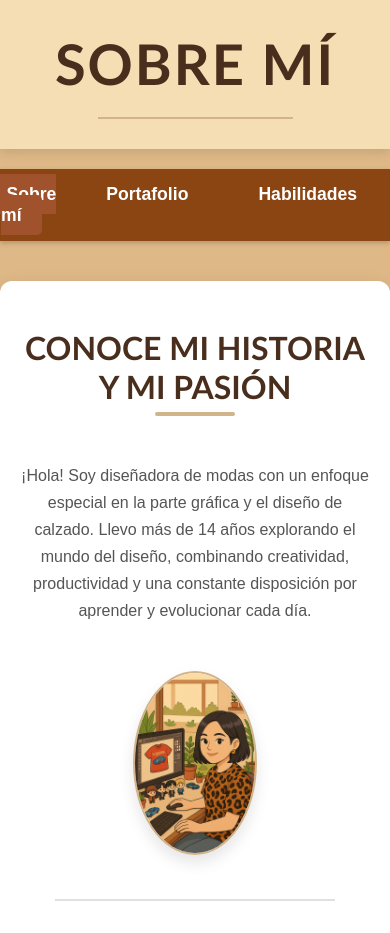
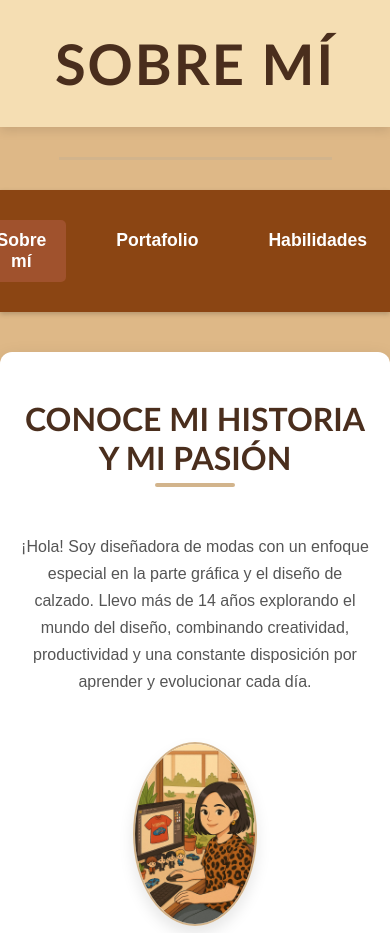
Before and after one commit to NicoRivera2003/Portafolio-Luisa-Soto, a plain HTML site: page Sobremi.html in a window 390 px wide. Shown: the top 933 px of the page. Drawn offline with Linux system fonts and the light colour scheme.

Commit message:
2 ensayo diseño responsive en movil

```diff
--- a/Sobremi.css
+++ b/Sobremi.css
@@ -24,12 +24,6 @@ body {
     letter-spacing: 2px;
 }
 
-.header-divider {
-    border: none;
-    border-top: 2px solid #D2B48C;
-    margin: 20px auto 0 auto;
-    width: 50%;
-}
 
 hr {
     border: none;
@@ -231,6 +225,44 @@ footer {
     }
 }
 
+/*implementado*/
+@media (max-width: 768px) {
+    .main-nav {
+        background-color: #8B4513; /* marrón */
+        padding: 20px 0;
+        text-align: center;
+    }
+
+    .main-nav ul {
+        list-style: none;
+        padding: 0;
+        margin: 0;
+    }
+
+    .main-nav li {
+        margin: 10px 0; /* espacio entre enlaces */
+    }
+
+    .main-nav a {
+        text-decoration: none;
+        color: white;
+        font-weight: bold;
+        font-size: 1.2rem;
+        padding: 10px 20px;
+        border-radius: 8px;
+        display: inline-block;
+        transition: background 0.3s ease;
+    }
+
+    .main-nav a:hover {
+        background-color: #a0602e;
+    }
+
+    .main-nav a.active {
+        background-color: #a0602e;
+    }
+}
+
 /* Ajustes para pantallas muy pequeñas */
 @media (max-width: 480px) {
     .section-title {
--- a/Sobremi.html
+++ b/Sobremi.html
@@ -9,9 +9,10 @@
 <body>
     <header class="header">
         <h1>Sobre Mí</h1>
-        <hr class="header-divider">
+
     </header>
 
+    <hr>
 
     <nav class="main-nav">
         <ul>
```
